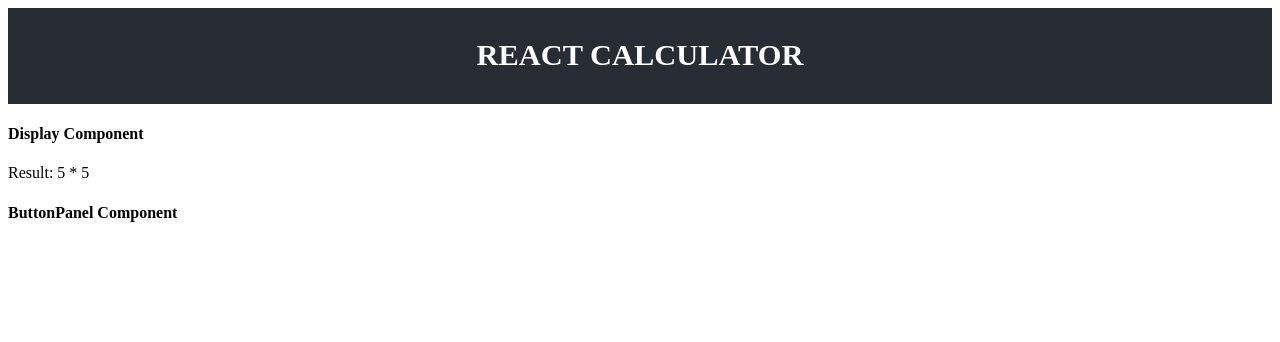
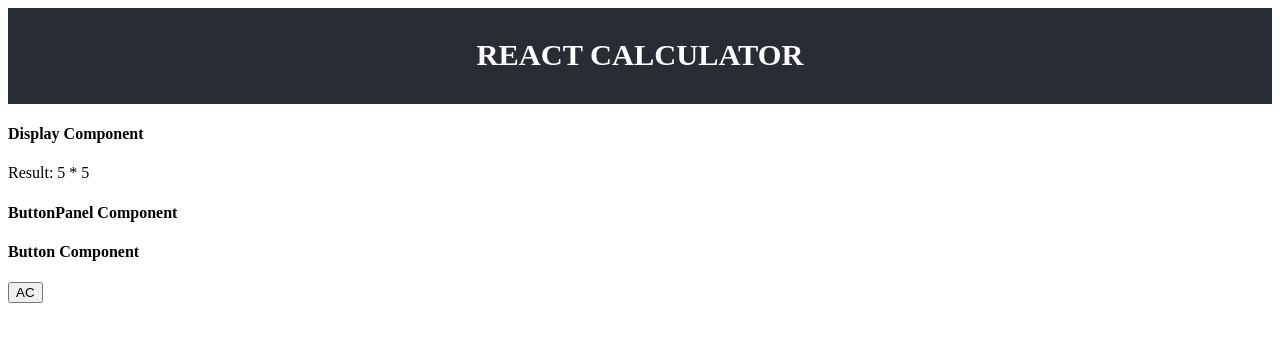
Before and after one commit to jamezjaz/React_Calculator, a React (Create React App) app: page / in a window 1280 px wide. Shown: the top 342 px of the page. Built offline with nearby package versions, Linux system fonts and the light colour scheme.

Commit message:
docs: implements Button component, it accepts button name as a prop

```diff
--- a/src/components/App.js
+++ b/src/components/App.js
@@ -1,4 +1,5 @@
 import '../App.css';
+import Button from './Button';
 import ButtonPanel from './ButtonPanel';
 import Display from './Display';
 
@@ -10,6 +11,7 @@
       </header>
       <Display result="5 * 5" />
       <ButtonPanel />
+      <Button name="AC" />
     </>
   );
 }
--- /dev/null
+++ b/src/components/Button.js
@@ -0,0 +1,18 @@
+import React from 'react';
+import PropTypes from 'prop-types';
+
+const Button = props => {
+  const { name } = props;
+  return (
+    <div>
+      <h4>Button Component</h4>
+      <button type="button">{name}</button>
+    </div>
+  );
+};
+
+Button.propTypes = {
+  name: PropTypes.string.isRequired,
+};
+
+export default Button;
```
Also changed, not shown: 1 other file (tests, documents, lock files or other folders).
